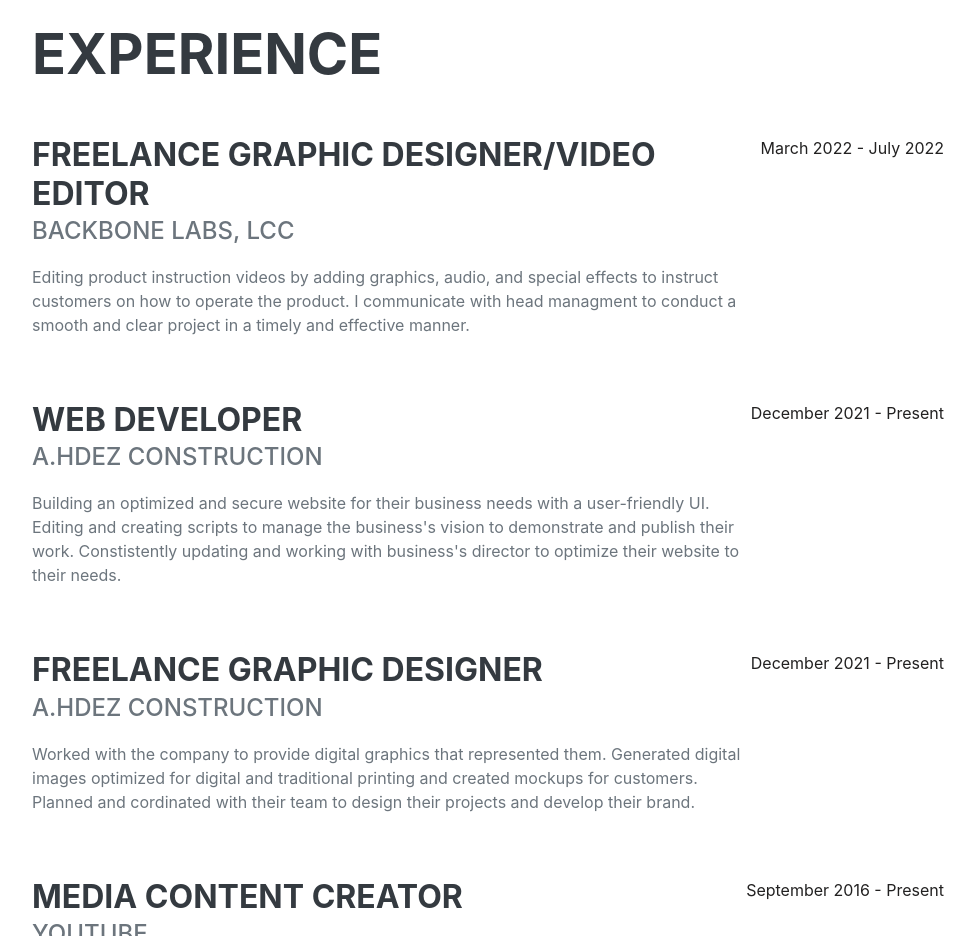
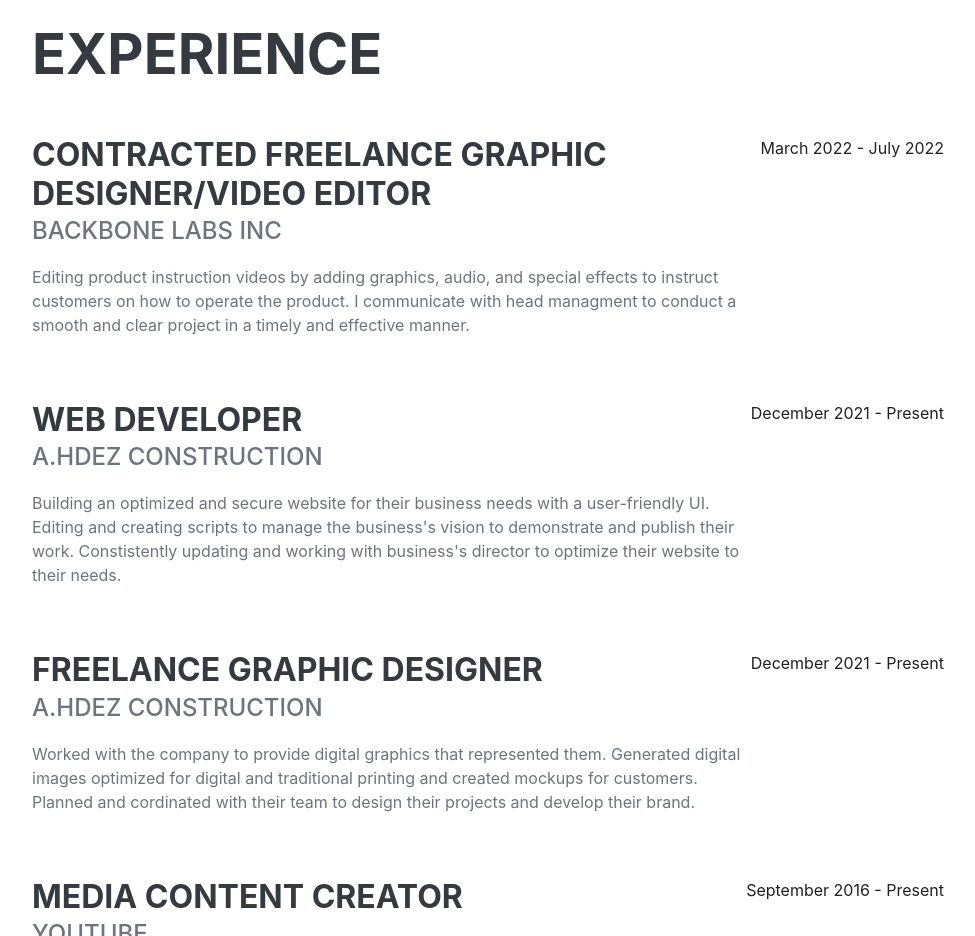
Before and after one commit to ehrxkfx/ehrxkfx.github.io, a plain HTML site: page index.html in a window 1280 px wide. Shown: the part 860-1796 px from the top of the page, without its empty margins (288-1263 px from the left). Drawn offline with nearby package versions, Linux system fonts and the light colour scheme; a web font is replaced by a local one.

Commit message:
Update index.html

```diff
--- a/index.html
+++ b/index.html
@@ -65,8 +65,8 @@
                     <h2 class="mb-5">Experience</h2>
                     <div class="d-flex flex-column flex-md-row justify-content-between mb-5">
                         <div class="flex-grow-1">
-                            <h3 class="mb-0">Freelance Graphic Designer/Video Editor</h3>
-                            <div class="subheading mb-3">Backbone Labs, LCC</div>
+                            <h3 class="mb-0">Contracted Freelance Graphic Designer/Video Editor</h3>
+                            <div class="subheading mb-3">Backbone Labs Inc</div>
                             <p>Editing product instruction videos by adding graphics, audio, and special effects to instruct customers on how to operate the product. I communicate with head managment to conduct a smooth and clear project in a timely and effective manner.</p>
                         </div>
                         <div class="flex-shrink-0"><span class="text-primary">March 2022 - July 2022</span></div>
```
